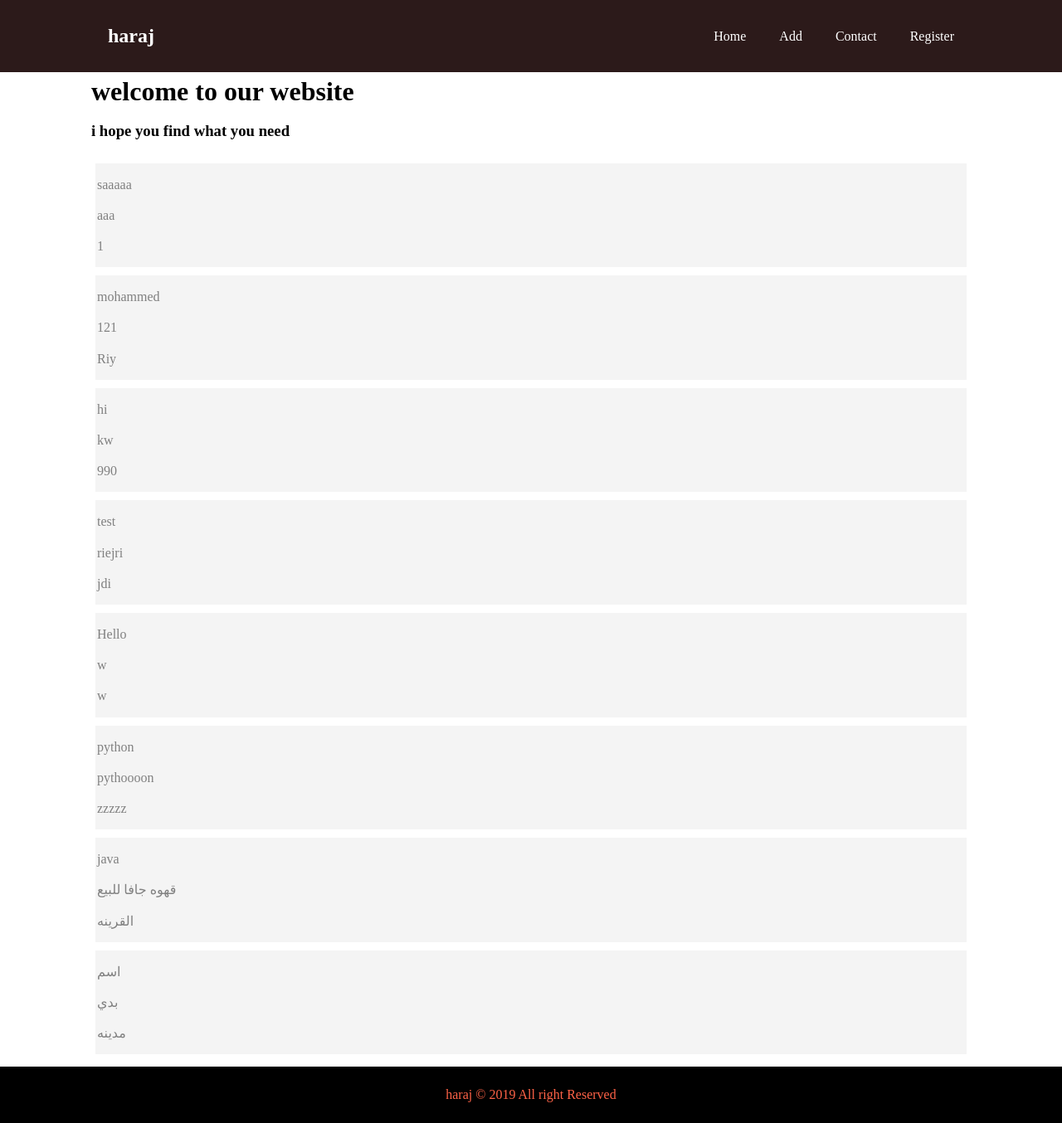
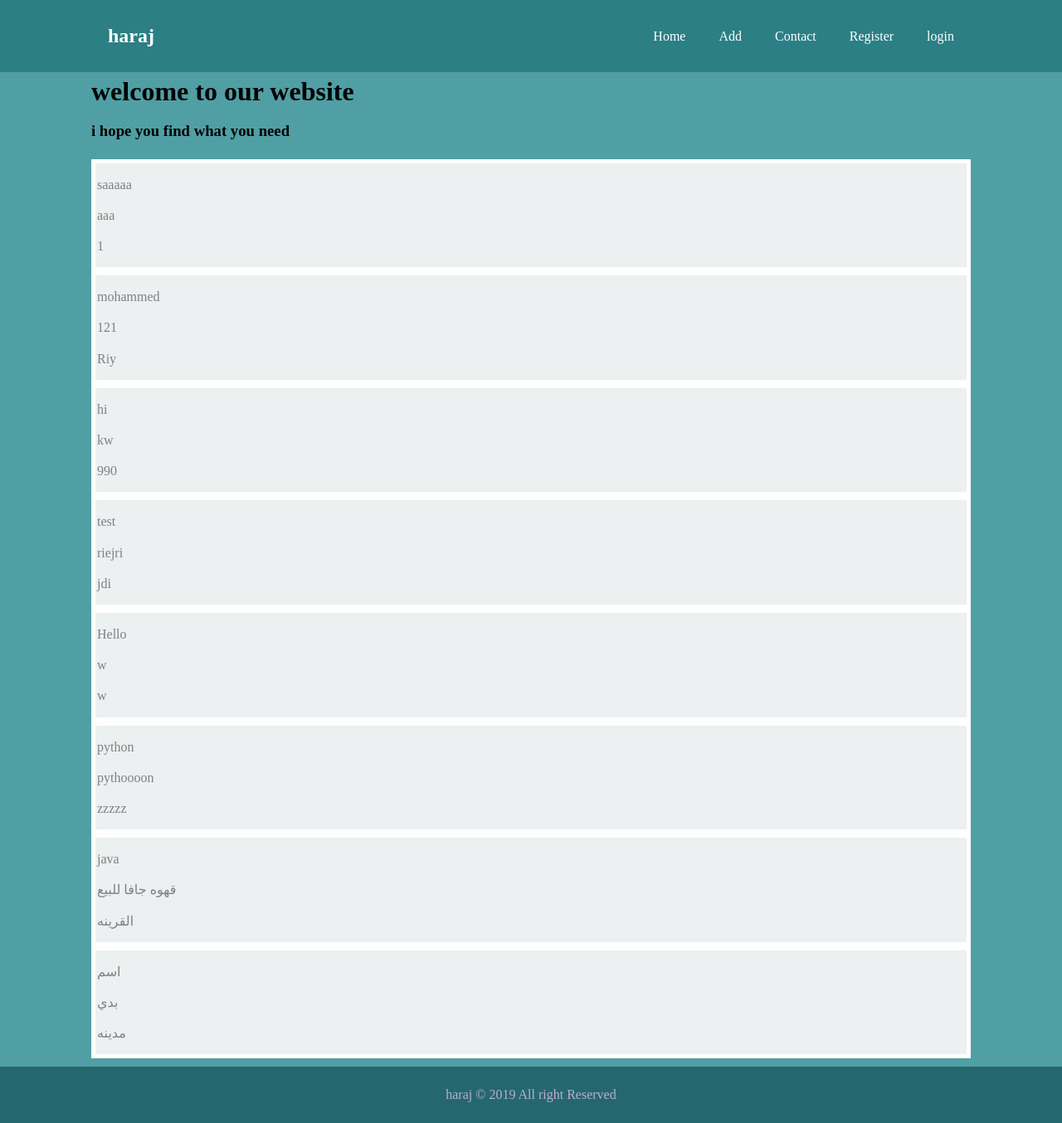
Before and after one commit to YousefKhalid/haraj, a Django app: page / in a window 1280 px wide. Shown: the whole page at 83% size. Run offline with Django 3.2, Linux system fonts and the light colour scheme; data comes from the database, SQL or seed files in the repository.

Commit message:
new design

```diff
--- a/static/style.css
+++ b/static/style.css
@@ -6,7 +6,7 @@
 }
 body{
     line-height: 1.7rem;
-
+    background-color: rgb(80, 159, 165);
 }
 a{
     text-decoration: none;
@@ -31,7 +31,7 @@
     padding: 10px 20px;
 }
 #navbar{
-    background-color:rgb(44, 26, 26);
+    background-color:rgb(43, 127, 133);
     overflow:hidden;
 }
 #navbar h1{
@@ -76,8 +76,8 @@
 /* footer */
 #footer{
     text-align: center;
-    background-color: black;
-    color: tomato;
+    background-color:rgb(36, 104, 109);
+    color:rgb(187, 172, 216);
     padding: 10px;
 }
 .clr{
--- a/template/add.html
+++ b/template/add.html
@@ -5,9 +5,9 @@
 {% endblock %}
 
 {% block body %}
-<div id="add">
+<div class="add">
     <div class="container">
-        <h1>Add New ad</h1>
+        <h1 class="text">Add New ad</h1>
 
         <form action="" method="POST">
             {% csrf_token %}
--- a/template/base.html
+++ b/template/base.html
@@ -18,6 +18,7 @@
                 <li><a href="{% url 'add'%}">Add</a></li>
                 <li><a href="{% url 'contact'%}">Contact</a></li>
                 <li><a href="{% url 'register'%}">Register</a></li>
+                <li><a href="{% url 'login'%}">login</a></li>
             </ul>
         </div>
     </nav>
--- a/template/index.html
+++ b/template/index.html
@@ -7,8 +7,8 @@
 
 {% block body %}
     <div class="container">
-        <h1>welcome to our website</h1>
-        <h3>i hope you find what you need</h3>
+        <h1 class="text">welcome to our website</h1>
+        <h3 class="text">i hope you find what you need</h3>
         {% for i in adds %}
         <div class="adds">
             <p>{{i.name}}</p>
--- a/template/register.html
+++ b/template/register.html
@@ -8,7 +8,7 @@
 {% block body %}
 <div class="add">
     <div class="container">
-        <h1>Reigster Account</h1>
+        <h1 class="text">Reigster Account</h1>
 
         <form action="" method="POST">
             {% csrf_token %}
```
Also changed, not shown: other parts of static/style.css (+3 -3 lines).
